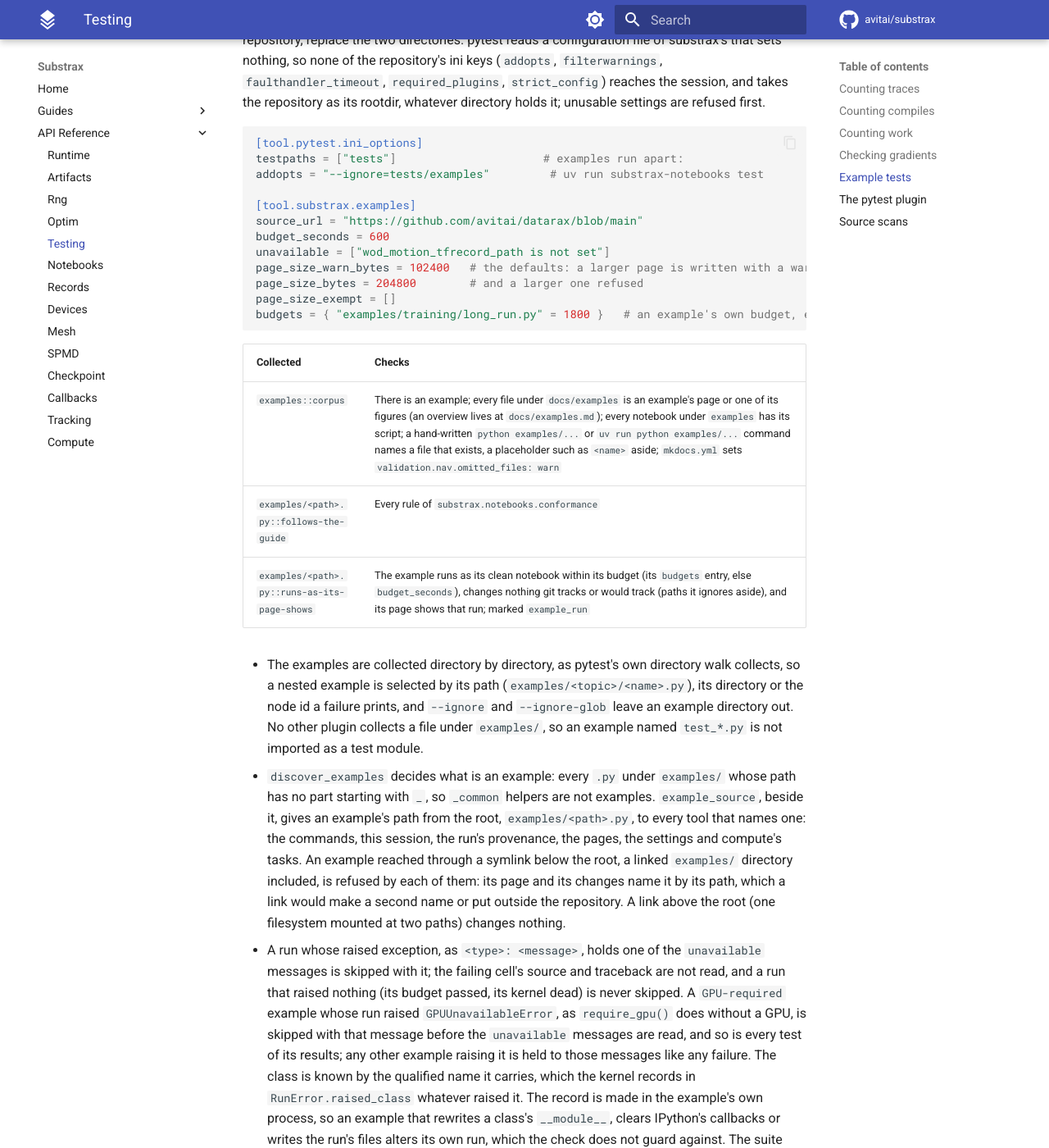
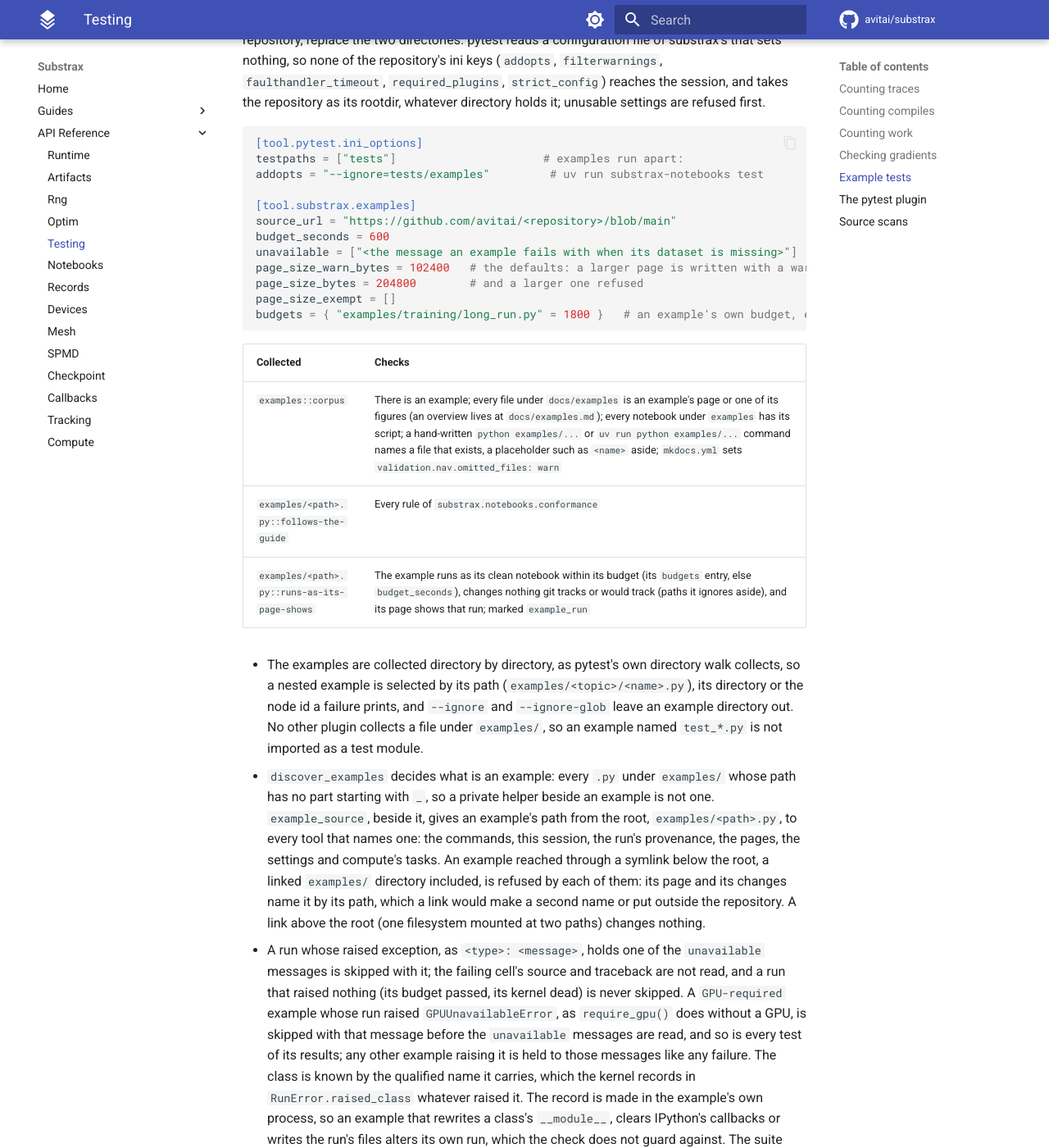
Before and after one commit to avitai/substrax, an MkDocs documentation site: the page built from docs/api/testing.md, in a window 1280 px wide and 1400 px high, scrolled down 4669 px. Shown: the whole window at 82% size. Built offline with MkDocs 1.6.1 and Material for MkDocs 9.7.7, drawn with Linux system fonts in a browser that asks for light colours; comment, search, counter and statistics services are not loaded.

Commit message:
docs: describe what the example tools do, in general terms
README called check_pair a check that the pair holds the same cells
and no outputs, narrower than the exact bytes it compares; the run's
docstring named only tracked and untracked writes, not deletions,
HEAD, the index or hooks; pyproject's comments named the page
generator as the kernel's starter, which run does; the testing page
called private helpers _common ones. The settings' illustrations
showed one repository's URL and dataset message, where the framework
is generic: they use placeholders, as the guide does.

````diff
--- a/docs/api/testing.md
+++ b/docs/api/testing.md
@@ -206,9 +206,9 @@
 addopts = "--ignore=tests/examples"         # uv run substrax-notebooks test
 
 [tool.substrax.examples]
-source_url = "https://github.com/avitai/datarax/blob/main"
+source_url = "https://github.com/avitai/<repository>/blob/main"
 budget_seconds = 600
-unavailable = ["wod_motion_tfrecord_path is not set"]
+unavailable = ["<the message an example fails with when its dataset is missing>"]
 page_size_warn_bytes = 102400   # the defaults: a larger page is written with a warning
 page_size_bytes = 204800        # and a larger one refused
 page_size_exempt = []
@@ -227,7 +227,7 @@
   plugin collects a file under `examples/`, so an example named `test_*.py` is not imported as a
   test module.
 - `discover_examples` decides what is an example: every `.py` under `examples/` whose path has no
-  part starting with `_`, so `_common` helpers are not examples. `example_source`, beside it, gives
+  part starting with `_`, so a private helper beside an example is not one. `example_source`, beside it, gives
   an example's path from the root, `examples/<path>.py`, to every tool that names one: the
   commands, this session, the run's provenance, the pages, the settings and compute's tasks. An
   example reached through a symlink below the root, a linked `examples/` directory included, is
@@ -375,7 +375,7 @@
 
 
 def test_documented_meshes_name_their_axis_types() -> None:
-    texts = documented_texts(ROOT, package="datarax", script_directories=("examples",))
+    texts = documented_texts(ROOT, package="<package>", script_directories=("examples",))
     assert {name: calls for name, text in texts.items() if (calls := unguarded_make_mesh_calls(text))} == {}
 ```
 
--- a/pyproject.toml
+++ b/pyproject.toml
@@ -126,7 +126,7 @@
 ]
 # Pair an example script with its clean notebook, and generate its docs page (substrax.notebooks).
 notebooks = [
-  # The kernel the page generator runs an example in, with the inline figure backend.
+  # The kernel each example runs in (substrax.notebooks.run), with the inline figure backend.
   "ipykernel>=7.4.0",
   "jupyter-client>=8.10.0",
   "jupyter-core>=5.9.1",
@@ -236,7 +236,7 @@
 # The aggregate extras name this package; deptry reads them as a self-dependency.
 # matplotlib, mlflow and wandb are optional backends loaded through importlib.import_module
 # when a logger is constructed (substrax.tracking._optional), which deptry cannot see.
-# ipykernel is the kernel substrax.notebooks.pages starts as a process; nothing imports it.
+# ipykernel is the kernel substrax.notebooks.run starts as a process; nothing imports it.
 DEP002 = [
   "ipykernel",
   "jax-metal",
````
Also changed, not shown: CHANGELOG.md (+4 -0 lines), README.md (+1 -1 lines), 3 other files.
